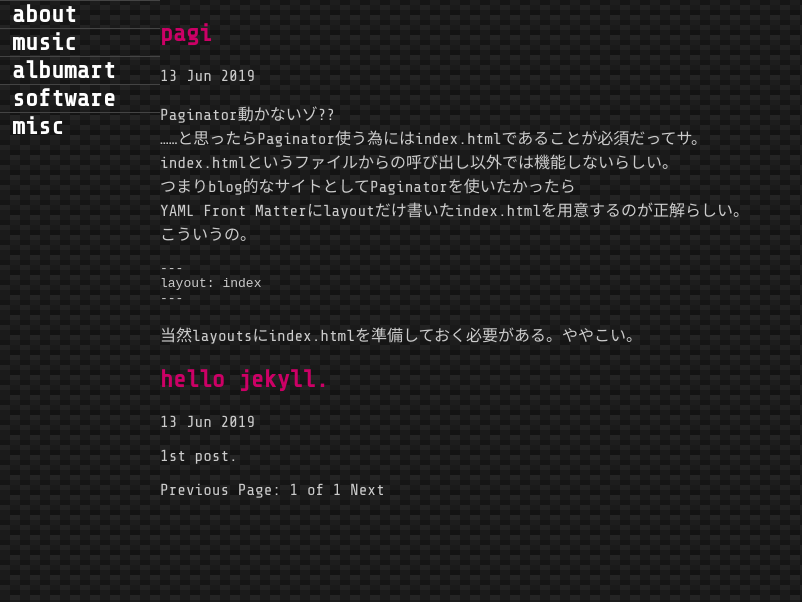
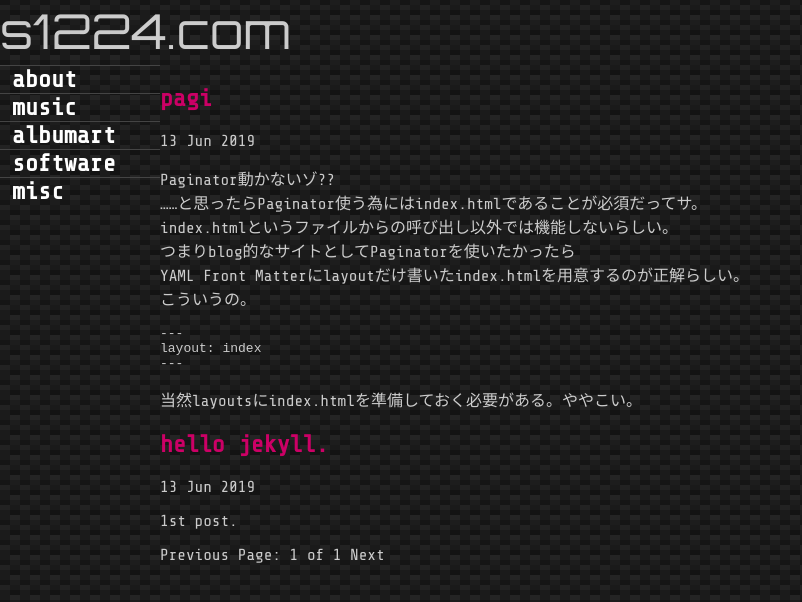
Before and after one commit to switchworks/switchworks.github.io, a Jekyll site: the page built from index.html, in a window 1280 px wide. Shown: the top 602 px of the page, without its empty margins (0-802 px from the left). Built offline with Jekyll 4.4.1, drawn with Linux system fonts in a browser that asks for light colours; some web fonts are replaced; the list of posts is cut into pages by our own code.

Commit message:
Update default.html

```diff
--- a/_layouts/default.html
+++ b/_layouts/default.html
@@ -21,6 +21,11 @@
 			linear-gradient(#1d1d1d 25%, #1a1a1a 25%, #1a1a1a 50%, transparent 50%, transparent 75%, #242424 75%, #242424);
 		background-color: #131313;
 		background-size: 20px 20px;
+	}
+	header {
+		height : 65px;
+		font-family : 'Orbitron';
+		font-size : 48px;
 	}
 	#sidebar {
 		width: 10em;
@@ -76,6 +81,7 @@
 
 	<body>
 		<header>
+			s1224.com
 		</header>
 		<aside id="sidebar">
 			<ul>
```
